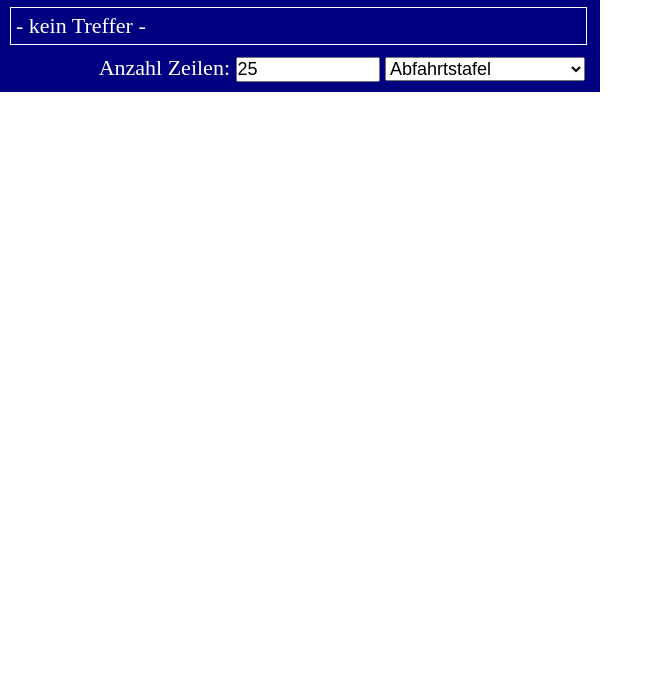
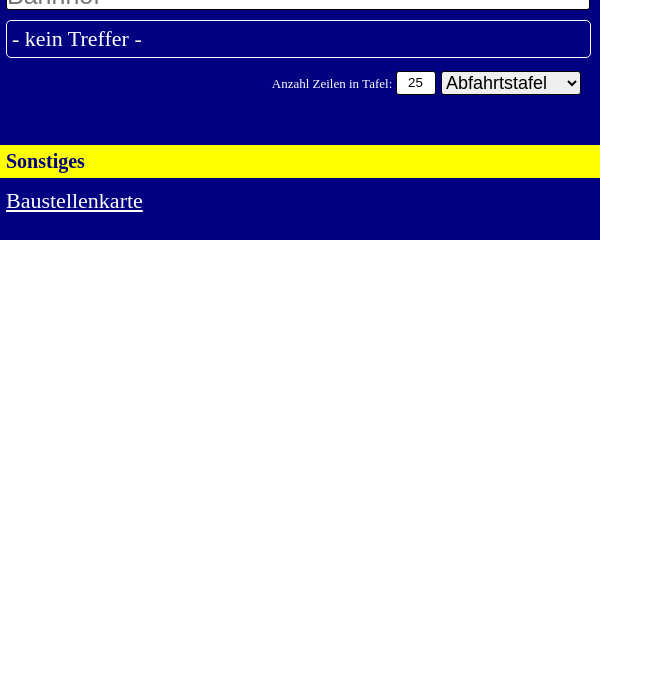
Before and after one commit to bruellware/bruellware.github.io, a plain HTML site: page index.html in a window 1280 px wide. Shown: the part 110-800 px from the top of the page, without its empty margins (0-663 px from the left). Drawn offline with Linux system fonts and the light colour scheme.

Commit message:
tweaked layout, added baustellenkarte link

```diff
--- a/index.html
+++ b/index.html
@@ -18,24 +18,39 @@
         background-color: #000080;
         width: 100%;
         height: 100%;
-        padding: 10px;
+        padding: 6px;
         margin: 0px;
         font-size: 22px;
       }
-      h1 {
+      h1, h2 {
         background-color: #ffff00;
-        width: 100%+20px;
+        width: 100%+12px;
         display: block;
         color: #000080;
         padding: 5px 10px;
-        margin: 10px -10px 10px -10px;
+        margin: 30px -10px 10px -10px;
+      }
+      h1 {
         font-size: 30px;
       }
+      h2 {
+        margin-top: 50px;
+        font-size: 20px;
+      }
       a {
-        text-decoration: none;
         color: white;
       }
+      input, select{
+        border:1px solid #000;
+        border-radius: 3px;
+        vertical-align: middle;
+        height:24px;
+        box-sizing: border-box;
+        -moz-box-sizing: border-box;
+        -webkit-box-sizing: border-box;
+      }
       .suggestEntry {
+        text-decoration: none;
         display: flex;
         justify-content: space-between;
         margin: 0px;
@@ -43,39 +58,42 @@
       }
       hr {
         color: white;
+        margin: 5px -6px;
       }
       #bahnhof {
-        width: calc(100% - 25px);
+        width: calc(100% - 16px);
         padding: 0px;
         margin: 0px;
+        height: 30px;
         font-size: 25px;
       }
       #suggest {
-        width: calc(100% - 35px);
+        width: calc(100% - 27px);
         padding: 5px;
         margin: 10px 0px 10px 0px;
         border: 1px white solid;
+        border-radius: 5px;
         font-family: serif;
       }
       #lines {
-        width: max(40px, calc(100% - 35px - 400px));
+        width: 40px;
+        padding: 0px;
+        margin: 0px;
+        text-align: center;
+      }
+      #direction {
+        width: 140px;
         padding: 0px;
         margin: 0px;
         font-size: 18px;
       }
-      #direction {
-        width: 200px;
+      .label {
+        display: inline-block;
         padding: 0px;
         margin: 0px;
-        font-size: 18px;
+        font-size: small;
       }
-      #label {
-        display: inline-block;
-        width: 200px;
-        padding: 0px;
-        margin: 0px;
-      }
-      #options {
+      .options {
         text-align: right;
         padding-right: 25px;
       }
@@ -253,12 +271,17 @@
     <div id="suggest">
       - kein Treffer -
     </div>
-    <div id="options">
-      <p id="label">Anzahl Zeilen:&nbsp;</p><input id="lines" value="25" onchange="onInputChange()" >
+    <div id="options" class="options">
+      <p id="label" class="label">Anzahl Zeilen in Tafel:&nbsp;</p><input id="lines" value="25" onchange="onInputChange()" >
       <select id="direction" onchange="onInputChange()">
         <option label="Abfahrtstafel" value="ab" />
         <option label="Ankunftstafel" value="an" />
       </select>
     </div>
+    <h2>Sonstiges</h2>
+      <a href="http://db-livemaps.hafas.de/bin/query.exe/dn?L=vs_baustellen&tpl=fullscreenmap">
+        Baustellenkarte
+		  </a>
+		<div style="height:20px"></div>
   </div></body>
 </html>
```
